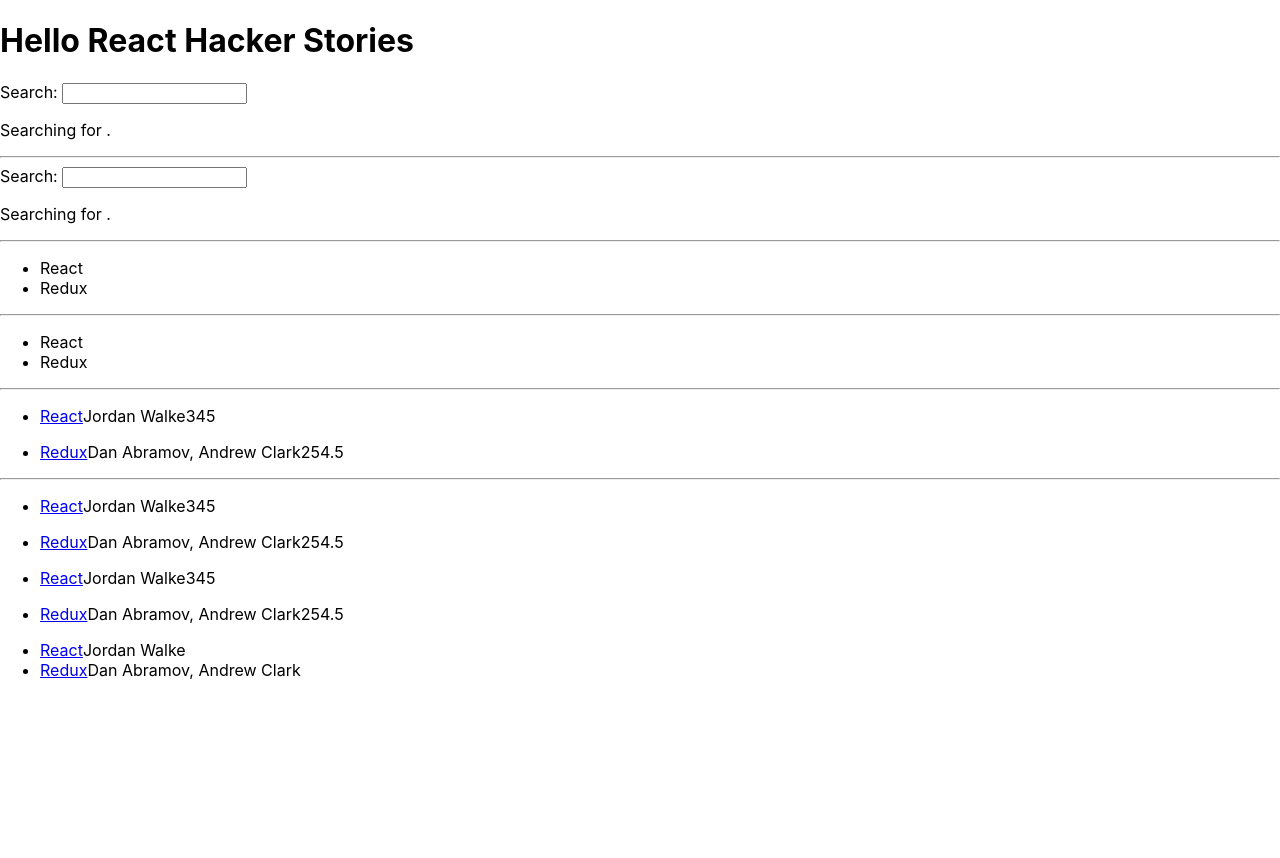
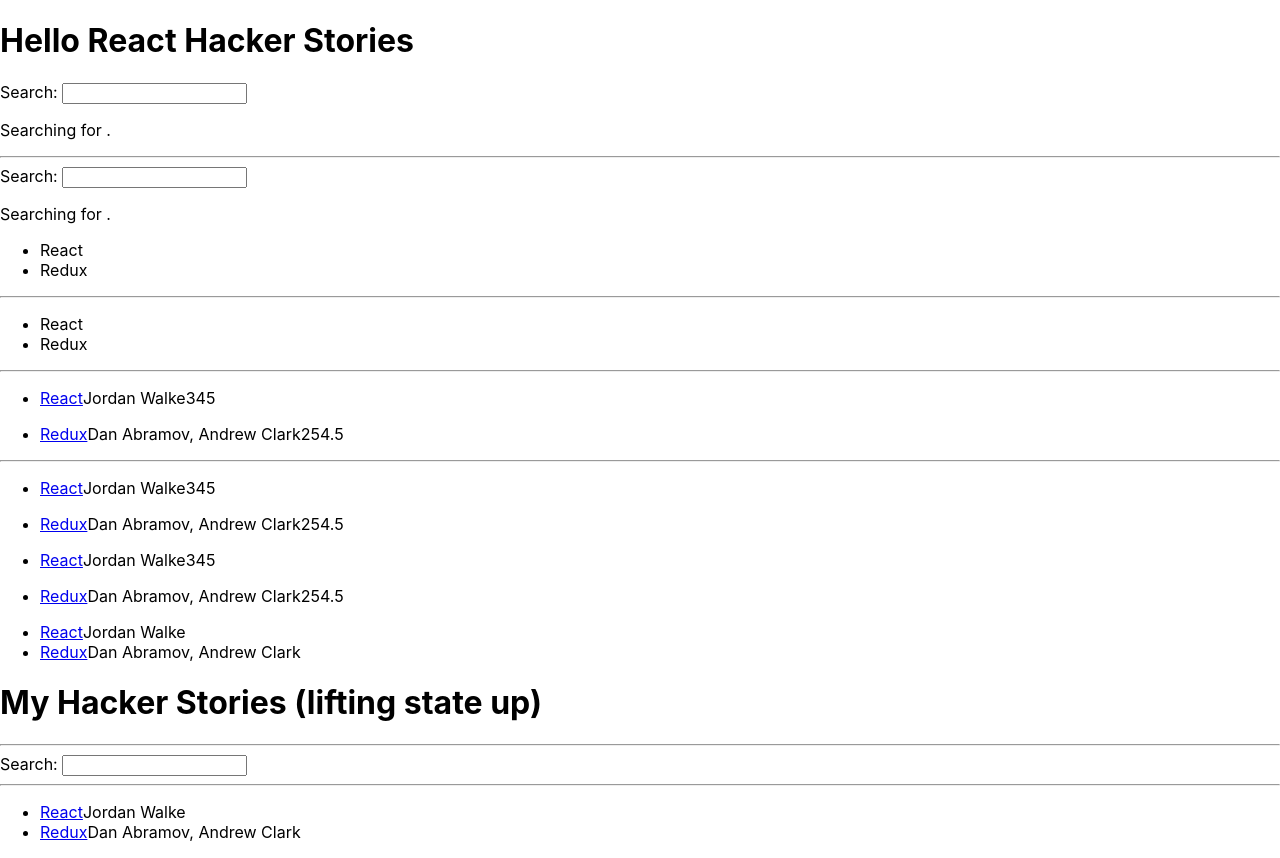
Before and after one commit to mehdimaaref7/learning-react, a React (Create React App) app: page / in a window 1280 px wide. Before the commit the page ends 800 px from the top, so only its background shows below. Built offline with nearby package versions, Linux system fonts and the light colour scheme.

Commit message:
[ENH] :sparkles: Filter stories in App component level
Signed-off-by: Mehdi Maaref <mehdimaaref@live.fr>

```diff
--- a/src/App.js
+++ b/src/App.js
@@ -48,12 +48,20 @@
     },
   ];
 
+  const [searchTerm, setSearchTerm] = useState('');
+
   //A
   const handleSearch = (event) => {
     //C
     console.log(event.target.value);
+    setSearchTerm(event.target.value);
   }
-  console.log('App renders');
+
+  const searchedStories = stories.filter((story) =>
+    story.title.toLowerCase().includes(searchTerm.toLowerCase())
+  );
+
+  //console.log('App renders');
 
   //you can do something here
   const welcome = {
@@ -71,7 +79,8 @@
 
       <Search/>
 
-      <hr />
+
+
       <ul>
         {list.map(function (item){
           return <li>{item.title}</li>
@@ -123,7 +132,18 @@
       <List_props list_props={stories}/>
       <List2 list={stories}/>
 
+      <h1>My Hacker Stories (lifting state up)</h1>
+
+      <hr />
+      <Search3 onSearch={handleSearch}/>
+
+      <hr/>
+
+      <List2 list={searchedStories}/>
+
+
     </div>
+
 
 
   );
@@ -208,7 +228,19 @@
         Searching for <strong>{searchTerm}</strong> .
       </p>
     </div>
+
+
+
+
+
     );
   };
 
+  const Search3 = (props) => (
+    <div>
+      <label htmlFor="search"> Search: </label>
+      <input id="search" type="text" onChange={props.onSearch}></input>
+    </div>
+  )
+
 export default App;
```
Also changed, not shown: src/filteredWords.js (added, +15 -0 lines).
